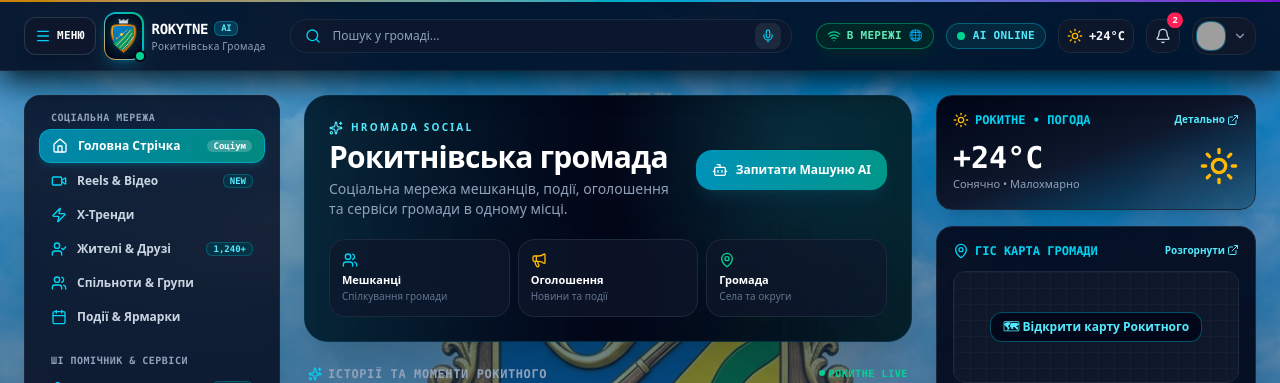
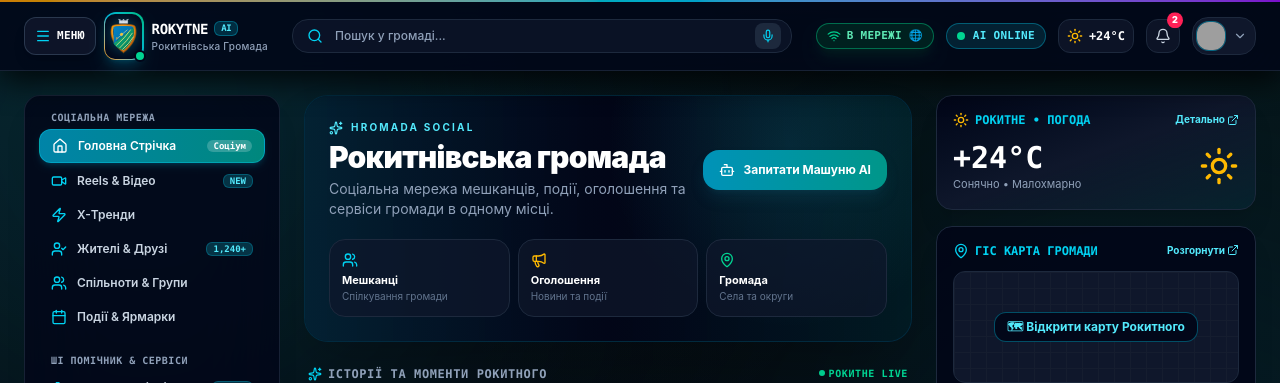
Before and after one commit to maister-online/hromada-social, a React (Vite) app: page / in a window 1280 px wide. Shown: the top 383 px of the page. Built offline with nearby package versions, Linux system fonts and the light colour scheme; grey boxes are pictures that could not be loaded.

Commit message:
Redesign Hromada Social visual system: modern community social network

```diff
--- a/src/index.css
+++ b/src/index.css
@@ -2,106 +2,55 @@
 
 @layer base {
   body {
-    background-color: #030712;
+    background: #05070d;
     color: #f8fafc;
-    font-family: system-ui, -apple-system, BlinkMacSystemFont, 'Segoe UI', Roboto, Oxygen, Ubuntu, Cantarell, 'Open Sans', 'Helvetica Neue', sans-serif;
+    font-family: Inter, ui-sans-serif, system-ui, -apple-system, BlinkMacSystemFont, "Segoe UI", sans-serif;
     overflow-x: hidden;
   }
 }
 
-/* Custom Rokytne Heraldic Site Background from Photo */
+/* Hromada Social — clean social-network visual system */
 .rokytne-site-bg {
-  background-color: #0284c7;
-  background-image:
-    linear-gradient(180deg, rgba(3, 105, 161, 0.35) 0%, rgba(15, 23, 42, 0.75) 100%),
-    url('./assets/images/rokytne_coat_of_arms_bg_1786346241451.jpg');
-  background-size: cover;
-  background-position: center top;
-  background-attachment: fixed;
-  background-repeat: no-repeat;
+  background:
+    radial-gradient(circle at 10% -10%, rgba(34, 211, 238, .12), transparent 32%),
+    radial-gradient(circle at 90% 0%, rgba(20, 184, 166, .10), transparent 30%),
+    #05070d;
+  min-height: 100vh;
 }
 
-/* Custom Cosmic Glow & Curved Line Utilities */
+.social-card {
+  background: rgba(15, 23, 42, .78);
+  border: 1px solid rgba(148, 163, 184, .12);
+  border-radius: 24px;
+  box-shadow: 0 18px 50px rgba(0, 0, 0, .22);
+  backdrop-filter: blur(18px);
+}
+
+.social-card-hover {
+  transition: transform .2s ease, border-color .2s ease, box-shadow .2s ease;
+}
+.social-card-hover:hover {
+  transform: translateY(-2px);
+  border-color: rgba(34, 211, 238, .28);
+  box-shadow: 0 22px 60px rgba(0, 0, 0, .30);
+}
+
 .cosmic-bg {
   background: radial-gradient(circle at 50% 0%, #0f172a 0%, #030712 100%);
 }
+.cosmic-glow-cyan { box-shadow: 0 0 25px -5px rgba(56, 189, 248, .3); }
+.cosmic-glow-purple { box-shadow: 0 0 25px -5px rgba(192, 132, 252, .3); }
 
-.cosmic-glow-cyan {
-  box-shadow: 0 0 25px -5px rgba(56, 189, 248, 0.3);
-}
+::-webkit-scrollbar { width: 6px; height: 6px; }
+::-webkit-scrollbar-track { background: #090d16; }
+::-webkit-scrollbar-thumb { background: #1e293b; border-radius: 9999px; }
+::-webkit-scrollbar-thumb:hover { background: #0891b2; }
 
-.cosmic-glow-purple {
-  box-shadow: 0 0 25px -5px rgba(192, 132, 252, 0.3);
-}
+@keyframes fadeIn { from { opacity: 0; transform: translateY(8px); } to { opacity: 1; transform: translateY(0); } }
+.animate-fadeIn { animation: fadeIn .3s cubic-bezier(.16,1,.3,1) forwards; }
 
-/* Custom Scrollbars */
-::-webkit-scrollbar {
-  width: 6px;
-  height: 6px;
-}
+@keyframes bounceSubtle { 0%,100% { transform: translateY(0); } 50% { transform: translateY(-3px); } }
+.animate-bounce-subtle { animation: bounceSubtle 2s ease-in-out infinite; }
 
-::-webkit-scrollbar-track {
-  background: #090d16;
-}
-
-::-webkit-scrollbar-thumb {
-  background: #1e293b;
-  border-radius: 9999px;
-}
-
-::-webkit-scrollbar-thumb:hover {
-  background: #0284c7;
-}
-
-/* Subtle Starfield Pulsing Animation */
-@keyframes starPulse {
-  0%, 100% { opacity: 0.3; transform: scale(0.98); }
-  50% { opacity: 0.8; transform: scale(1.02); }
-}
-
-.animate-star-pulse {
-  animation: starPulse 6s ease-in-out infinite;
-}
-
-@keyframes fadeIn {
-  from { opacity: 0; transform: translateY(8px); }
-  to { opacity: 1; transform: translateY(0); }
-}
-
-.animate-fadeIn {
-  animation: fadeIn 0.3s cubic-bezier(0.16, 1, 0.3, 1) forwards;
-}
-
-@keyframes spinSlow {
-  from { transform: rotate(0deg); }
-  to { transform: rotate(360deg); }
-}
-.animate-spin-slow {
-  animation: spinSlow 12s linear infinite;
-}
-
-@keyframes scanLine {
-  0% { top: 0%; opacity: 0; }
-  50% { opacity: 0.8; }
-  100% { top: 100%; opacity: 0; }
-}
-.animate-scan {
-  animation: scanLine 2.5s ease-in-out infinite;
-}
-
-@keyframes bounceSubtle {
-  0%, 100% { transform: translateY(0); }
-  50% { transform: translateY(-3px); }
-}
-.animate-bounce-subtle {
-  animation: bounceSubtle 2s ease-in-out infinite;
-}
-
-@keyframes pingSlow {
-  0% { transform: scale(0.95); opacity: 0.8; }
-  50% { transform: scale(1.15); opacity: 0.3; }
-  100% { transform: scale(0.95); opacity: 0.8; }
-}
-.animate-ping-slow {
-  animation: pingSlow 3s cubic-bezier(0, 0, 0.2, 1) infinite;
-}
+@keyframes pingSlow { 0% { transform: scale(.95); opacity: .8; } 50% { transform: scale(1.15); opacity: .3; } 100% { transform: scale(.95); opacity: .8; } }
+.animate-ping-slow { animation: pingSlow 3s cubic-bezier(0,0,.2,1) infinite; }
```
